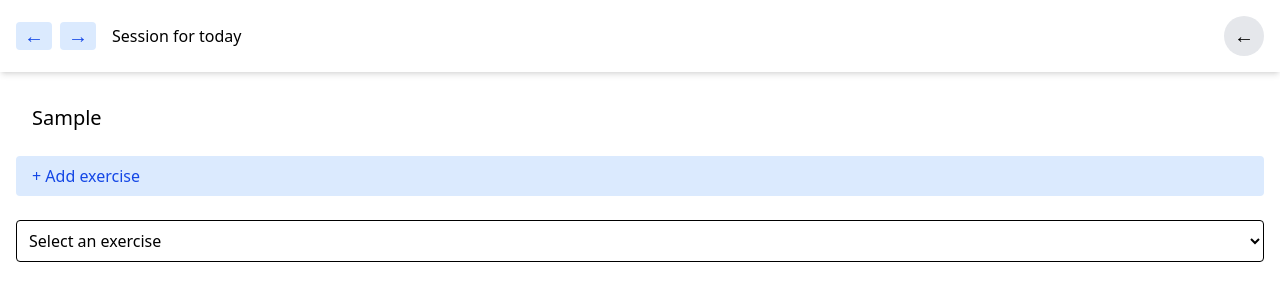
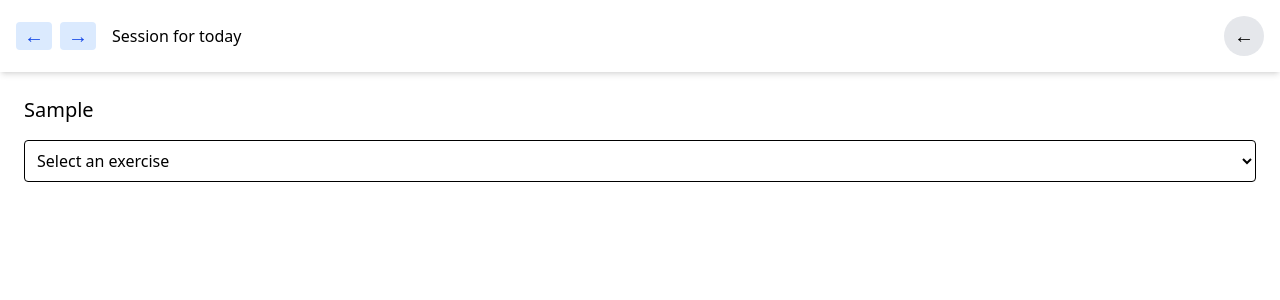
Before and after one commit to franciscobuchini/GymApp, a React (Vite) app: page /session/new in a window 1280 px wide. Both pictures are taken after typing "Sample" into the empty fields and a click on the button "+ Add exercise". Shown: the top 300 px of the page. Built offline with nearby package versions, Linux system fonts and the light colour scheme.

Commit message:
creando exercisesList

```diff
--- /dev/null
+++ b/src/components/ExercisesList.jsx
@@ -0,0 +1,27 @@
+// src/components/ExercisesList.jsx
+export default function ExercisesList({ exercises }) {
+  return (
+    <div className="flex flex-col gap-4">
+      {exercises.map((ex, i) => (
+        <div key={i} className="border rounded p-4">
+          <h3 className="font-medium">{ex.name}</h3>
+          <div className="flex flex-wrap gap-2 mt-1">
+            <span className="bg-gray-200 text-xs text-gray-800 px-2 py-1 rounded">
+              {ex.primary}
+            </span>
+            {ex.secondary.map((m, j) => (
+              <span
+                key={j}
+                className="bg-gray-100 text-xs text-gray-500 px-2 py-1 rounded"
+              >
+                {m}
+              </span>
+            ))}
+          </div>
+          <p className="text-sm mt-2">Series: {ex.series}</p>
+          <p className="text-sm">Reps: {ex.reps.join(', ')}</p>
+        </div>
+      ))}
+    </div>
+  )
+}
--- a/src/pages/SessionPage.jsx
+++ b/src/pages/SessionPage.jsx
@@ -1,74 +1,187 @@
 // src/pages/SessionPage.jsx
 import { useState } from 'react'
 import SessionHeader from '../components/SessionHeader'
+import ExercisesList from '../components/ExercisesList'
 
-const EXERCISES = [
-  'Barbell Squat',
-  'Deadlift',
-  'Bench Press',
-  'Overhead Press',
-  'Pull-Up',
-  'Lat Pulldown',
-  'Leg Press',
-  'Romanian Deadlift',
-  'Seated Row',
-  'Incline Dumbbell Press',
-  'Chest Fly Machine',
-  'Cable Crossover',
-  'Leg Extension',
-  'Lying Leg Curl',
-  'Standing Calf Raise',
-  'Barbell Curl',
-  'Dumbbell Hammer Curl',
-  'Triceps Pushdown',
-  'Triceps Dips',
-  'Plank'
-]
+const EXERCISE_DATA = {
+  'Barbell Squat': {
+    primary: 'Quadriceps',
+    secondary: ['Glutes', 'Hamstrings', 'Lower Back'],
+  },
+  'Deadlift': {
+    primary: 'Hamstrings',
+    secondary: ['Glutes', 'Back', 'Forearms'],
+  },
+  'Bench Press': {
+    primary: 'Chest',
+    secondary: ['Triceps', 'Shoulders'],
+  },
+  'Pull-Up': {
+    primary: 'Lats',
+    secondary: ['Biceps', 'Shoulders'],
+  },
+}
 
 export default function SessionPage() {
+  const [sessionName, setSessionName] = useState('')
   const [showSelect, setShowSelect] = useState(false)
   const [selectedExercise, setSelectedExercise] = useState('')
+  const [series, setSeries] = useState(3)
+  const [reps, setReps] = useState(Array(3).fill(12))
+  const [exercises, setExercises] = useState([])
 
-  const handleAddExerciseClick = () => {
-    setShowSelect(true)
+  const handleAddExerciseClick = () => setShowSelect(true)
+
+  const handleSelectChange = (e) => {
+    const value = e.target.value
+    setSelectedExercise(value)
+    setSeries(3)
+    setReps(Array(3).fill(12))
   }
 
-  const handleSelectChange = (e) => {
-    setSelectedExercise(e.target.value)
+  const increaseSeries = () => {
+    setSeries((s) => s + 1)
+    setReps((r) => [...r, 12])
   }
+
+  const decreaseSeries = () => {
+    if (series > 1) {
+      setSeries((s) => s - 1)
+      setReps((r) => r.slice(0, -1))
+    }
+  }
+
+  const handleRepsChange = (index, value) => {
+    const newReps = [...reps]
+    newReps[index] = Number(value)
+    setReps(newReps)
+  }
+
+  const handleConfirmExercise = () => {
+    if (!selectedExercise) return
+    setExercises((prev) => [
+      ...prev,
+      {
+        name: selectedExercise,
+        series,
+        reps,
+        primary: EXERCISE_DATA[selectedExercise].primary,
+        secondary: EXERCISE_DATA[selectedExercise].secondary,
+      },
+    ])
+    setShowSelect(false)
+    setSelectedExercise('')
+    setSeries(3)
+    setReps(Array(3).fill(12))
+  }
+
+  const selectedData = EXERCISE_DATA[selectedExercise]
 
 return (
   <div className="min-h-screen bg-white">
     <SessionHeader />
 
-    <div className="p-4">
+    <div className="flex flex-col m-6 gap-4">
       <input
         type="text"
-        placeholder="session name..."
-        className="w-full text-xl font-medium m-4 placeholder-gray-400 bg-transparent border-none focus:outline-none"
+        value={sessionName}
+        onChange={(e) => setSessionName(e.target.value)}
+        placeholder="Session Name..."
+        className="w-full text-xl font-medium placeholder-gray-400 bg-transparent border-none focus:outline-none"
       />
 
+      {exercises.length > 0 && (
+        <div className="mt-6">
+          <ExercisesList exercises={exercises} />
+        </div>
+      )}
+
+      {!showSelect && (
         <button
           onClick={handleAddExerciseClick}
-        className="my-2 w-full text-left px-4 py-2 bg-blue-100 text-blue-700 rounded hover:bg-blue-200"
+          className="w-full text-left px-4 py-2 bg-blue-100 text-blue-700 rounded hover:bg-blue-200"
         >
           + Add exercise
         </button>
+      )}
 
       {showSelect && (
-        <div className="mt-4">
+        <div className="flex flex-col gap-6">
           <select
             value={selectedExercise}
             onChange={handleSelectChange}
             className="w-full p-2 border rounded"
           >
-            <option value="" disabled>Select an exercise</option>
-            {EXERCISES.map((exercise, i) => (
-              <option key={i} value={exercise}>
+            <option value="" disabled>
+              Select an exercise
+            </option>
+            {Object.keys(EXERCISE_DATA).map((exercise) => (
+              <option key={exercise} value={exercise}>
                 {exercise}
               </option>
             ))}
           </select>
+
+          {selectedData && (
+            <>
+              <div className="flex flex-wrap gap-2">
+                <span className="bg-gray-200 text-xs text-gray-800 px-2 py-1 rounded">
+                  {selectedData.primary}
+                </span>
+                {selectedData.secondary.map((muscle, i) => (
+                  <span
+                    key={i}
+                    className="bg-gray-100 text-xs text-gray-500 px-2 py-1 rounded"
+                  >
+                    {muscle}
+                  </span>
+                ))}
+              </div>
+
+              <div className="flex items-center gap-4 select-none">
+                <h4 className="text-sm">Sets number:</h4>
+                <button
+                  onClick={decreaseSeries}
+                  className="text-xl px-2 bg-blue-100 text-blue-700 rounded hover:bg-blue-200"
+                >
+                  ←
+                </button>
+                <span className="text-md">{series}</span>
+                <button
+                  onClick={increaseSeries}
+                  className="text-xl px-2 bg-blue-100 text-blue-700 rounded hover:bg-blue-200"
+                >
+                  →
+                </button>
+              </div>
+
+              <div className="w-full">
+                <h4 className="text-sm mb-1">Repetitions number:</h4>
+                <div className="flex gap-2 w-full">
+                  {reps.map((rep, i) => (
+                    <input
+                      key={i}
+                      type="number"
+                      value={rep}
+                      onChange={(e) =>
+                        handleRepsChange(i, e.target.value)
+                      }
+                      className="text-center p-2 border rounded text-sm"
+                      style={{ width: `${100 / reps.length}%` }}
+                      min={1}
+                    />
+                  ))}
+                </div>
+              </div>
+
+              <button
+                onClick={handleConfirmExercise}
+                className="self-start w-full px-4 py-2 bg-green-100 text-green-700 rounded hover:bg-green-200"
+              >
+                + Add exercise
+              </button>
+            </>
+          )}
         </div>
       )}
     </div>
```
Lines whose indentation alone changed are shown as unchanged.
